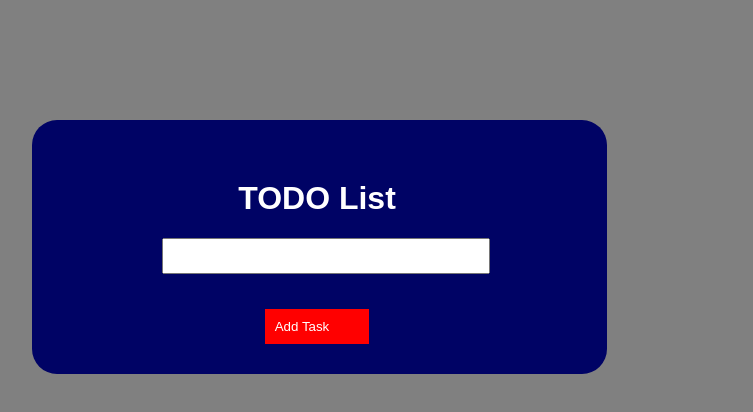
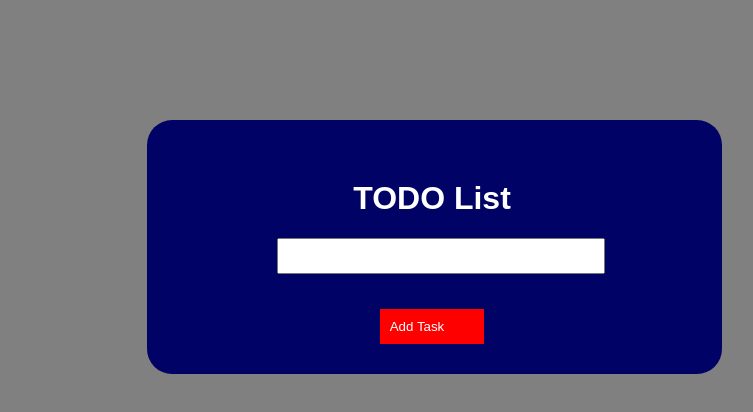
Before and after one commit to viralkumar28/ToDo_App, a plain HTML site: page index.html in a window 1280 px wide. Shown: the whole page, without its empty margins (271-1024 px from the left). Drawn offline with Linux system fonts and the light colour scheme.

Commit message:
Update style.css

```diff
--- a/style.css
+++ b/style.css
@@ -28,7 +28,7 @@ body{
     width: 450px;
     background-color: #000365;
     margin-top: 120px;
-    margin-left: 295px;
+    margin-left: 410px;
     padding-bottom: 30px;
     padding-left: 60px;
     padding-top: 30px;
```
